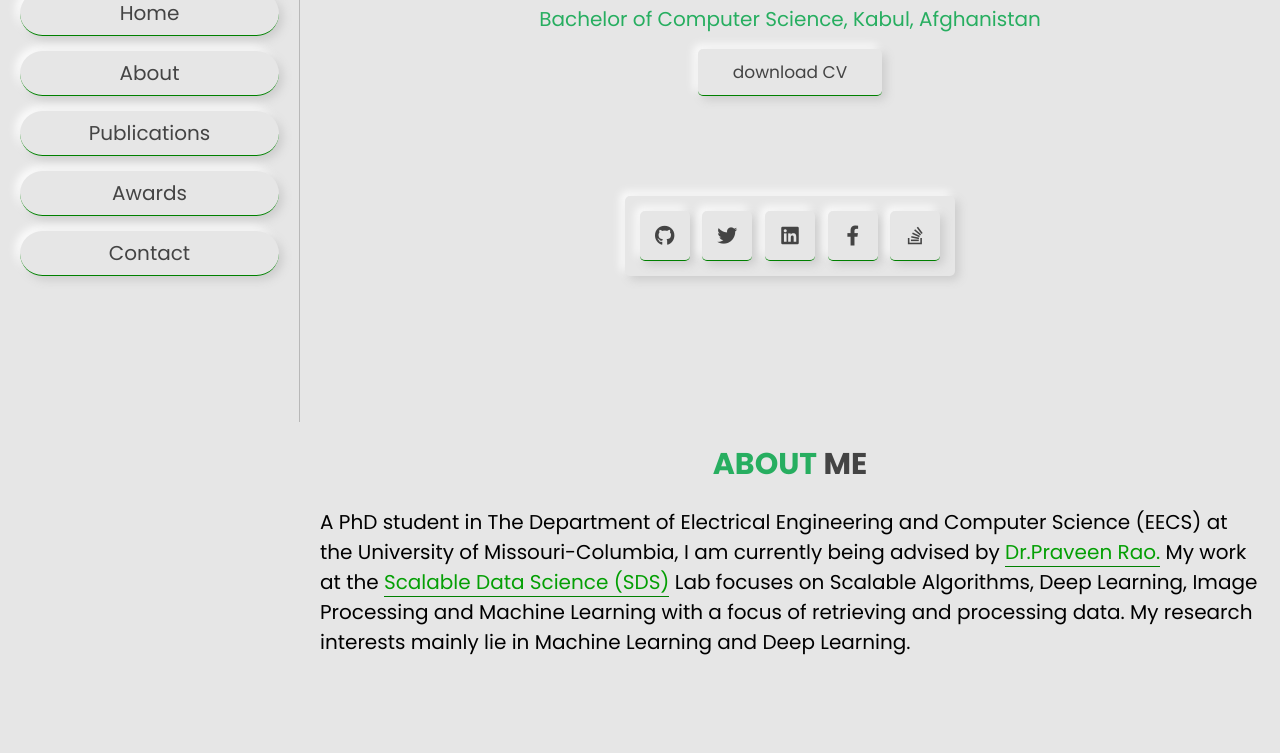
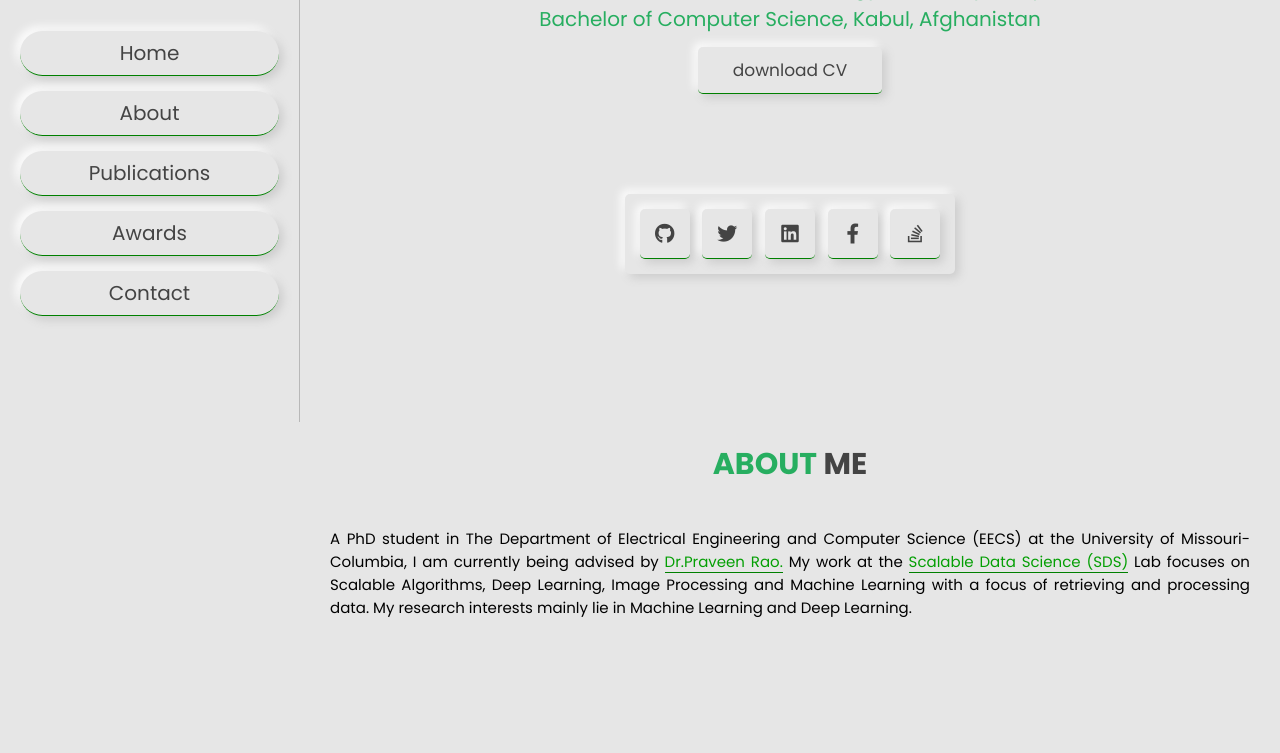
Before and after one commit to Ahmad-Tamim-Hamad/-Ahmad-Tamim-Hamad.github.io, a plain HTML site: page index.html in a window 1280 px wide. Shown: the part 378-1131 px from the top of the page. Drawn offline with Linux system fonts and the light colour scheme.

Commit message:
Update style.css

```diff
--- a/style.css
+++ b/style.css
@@ -61,7 +61,17 @@ section{
 }
 
 p {
-    font-size: 20px;
+    font-size: 1.5em;
+    padding: 10px;
+    margin: 10px auto;
+    text-align: justify;
+  }
+
+  .p1{
+    text-align: center;
+    line-height: 5.5px;
+
+
   }
 
 
@@ -519,12 +529,12 @@ a {
     border-bottom: 1px solid green;
 }
 
-}
 .address {
-    font-size: 11px;
+    font-size: 15px;
 
 }
 
 .address1{
     font-size: 15px;
+    margin-bottom: -30px;
 }
```
